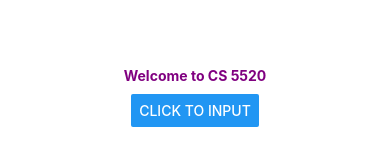
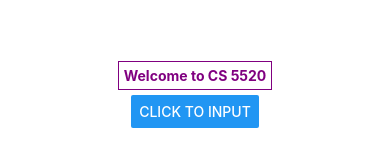
Before and after one commit to victorzwu/CS5520-Spring2023, a React Native app: screen / in a window 390 px wide. Shown: the top 160 px of the page. Built offline with nearby package versions, Linux system fonts and the light colour scheme.

Commit message:
make confirm button disabled by default

```diff
--- a/components/Header.js
+++ b/components/Header.js
@@ -8,7 +8,7 @@ export default function Header({ appName }) {
       <Text
         style={{
           borderColor: "purple",
-          borderWidth: "1",
+          borderWidth: 1,
           padding: 5,
           margin: 5,
           color: "purple",
--- a/components/Input.js
+++ b/components/Input.js
@@ -43,6 +43,7 @@ export default function Input({ textUpdateFunction, modalVisible, onCancel }) {
                 textUpdateFunction(text);
                 setText("");
               }}
+              disabled={!(text.length)}
             />
           </View>
           <View style={styles.button}>
```
